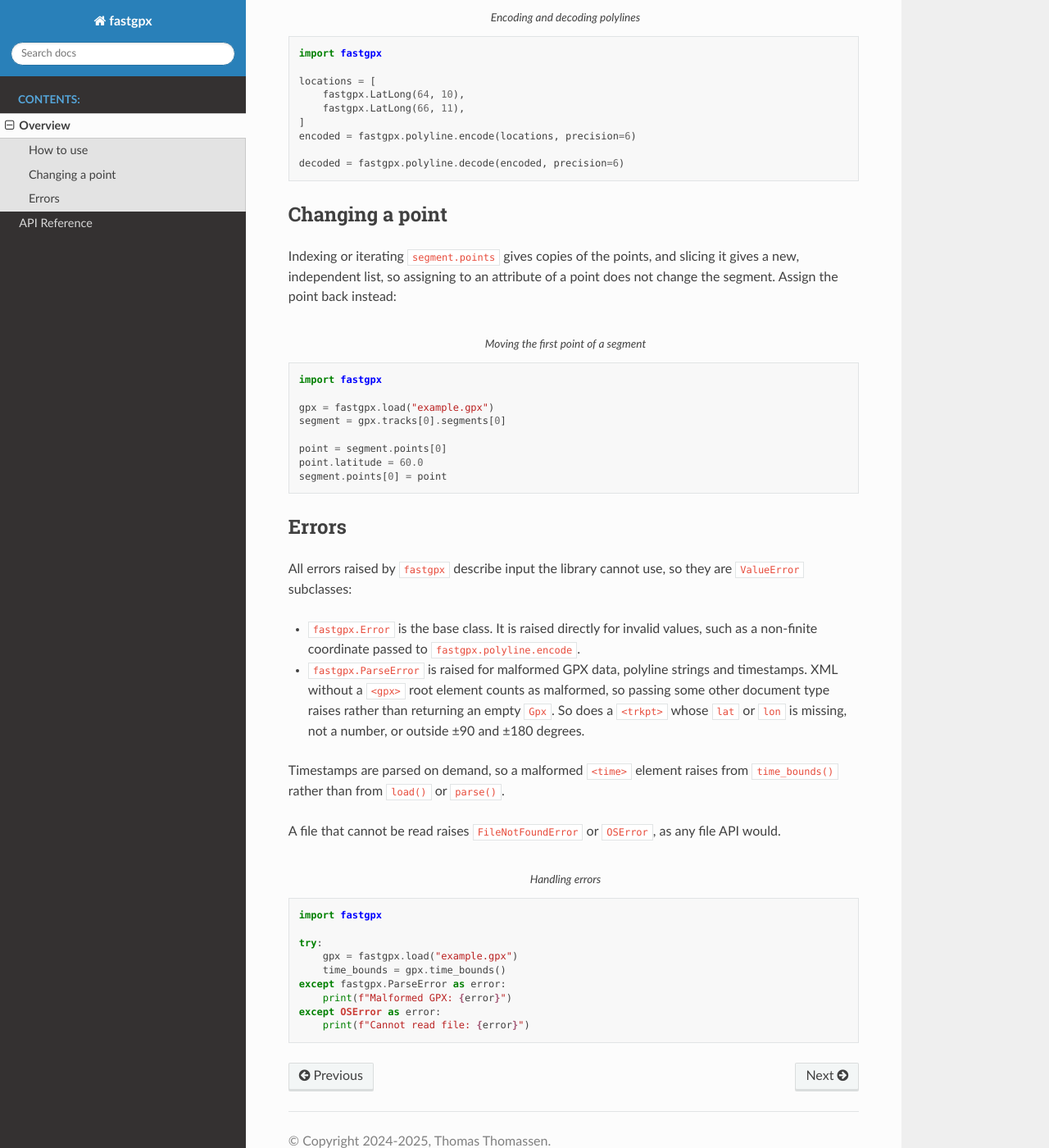
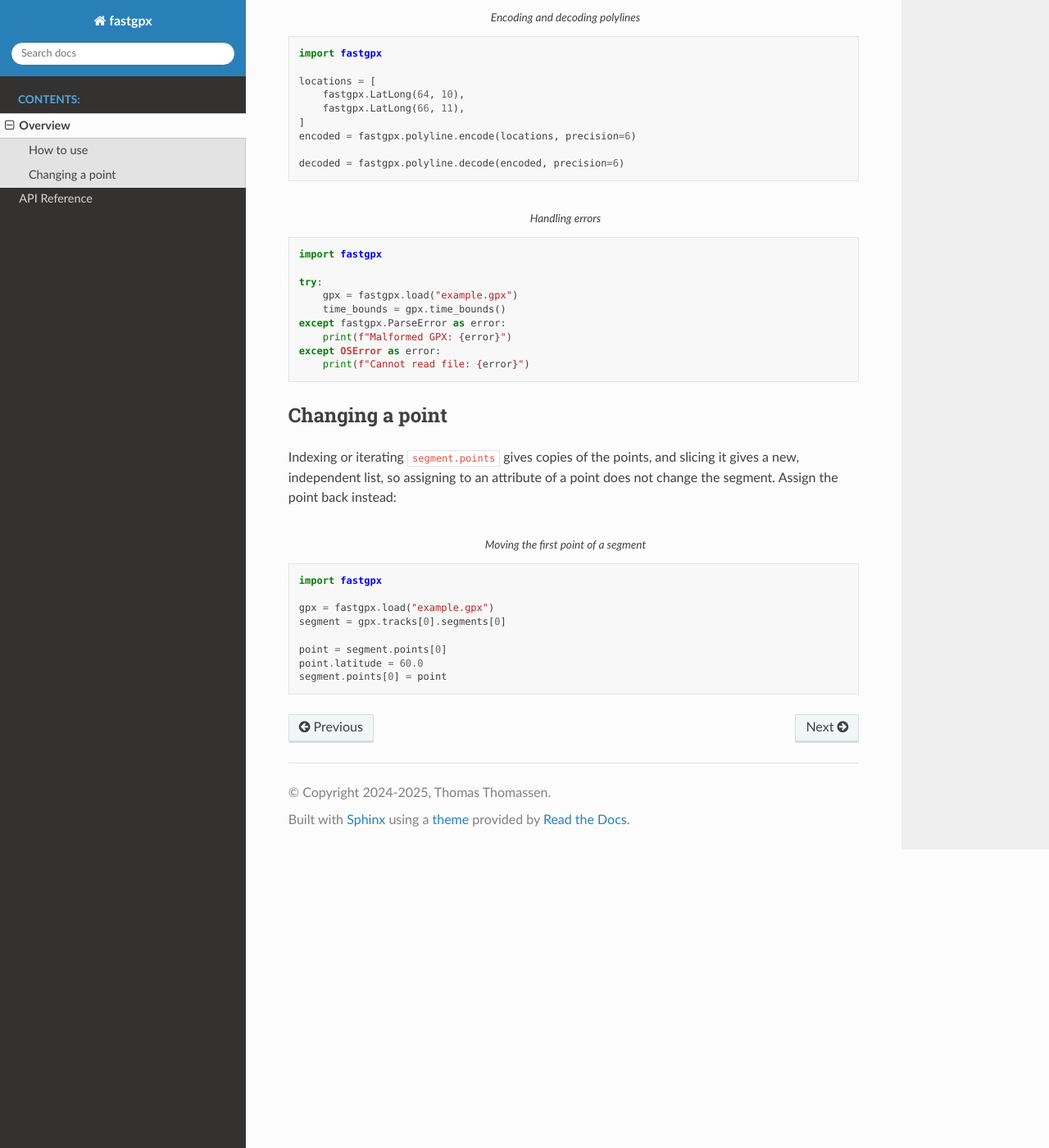
Before and after one commit to thomthom/fastgpx, a Sphinx documentation site: the page built from docs/source/overview.rst, in a window 1280 px wide and 1400 px high, scrolled down 672 px. Shown: the whole window at 82% size. Built offline with Sphinx 7.4.7 and the Read the Docs theme 3.1.0, drawn with Linux system fonts in a browser that asks for light colours.

Commit message:
Describe the error classes on the classes, not in the overview.
The overview's Errors section repeated what the API reference shows for
fastgpx.Error and fastgpx.ParseError and then enumerated inputs that count as
malformed, which the reference and the tests already hold. The hierarchy text
is now the classes' own docstrings, set on the exception types from the
binding, and the note about unreadable files is on load(). The overview keeps
only the error-handling example, under "How to use" with the other examples.

Co-Authored-By: Claude Fable 5.1 <noreply@anthropic.com>

```diff
--- a/docs/source/overview.rst
+++ b/docs/source/overview.rst
@@ -44,6 +44,20 @@ How to use
   decoded = fastgpx.polyline.decode(encoded, precision=6)
 
 
+.. code-block:: python
+  :caption: Handling errors
+
+  import fastgpx
+
+  try:
+      gpx = fastgpx.load("example.gpx")
+      time_bounds = gpx.time_bounds()
+  except fastgpx.ParseError as error:
+      print(f"Malformed GPX: {error}")
+  except OSError as error:
+      print(f"Cannot read file: {error}")
+
+
 Changing a point
 ----------------
 
@@ -62,35 +76,3 @@ the point back instead:
   point = segment.points[0]
   point.latitude = 60.0
   segment.points[0] = point
-
-
-Errors
-------
-
-All errors raised by ``fastgpx`` describe input the library cannot use, so they are
-``ValueError`` subclasses:
-
-- ``fastgpx.Error`` is the base class. It is raised directly for invalid values, such as a
-  non-finite coordinate passed to ``fastgpx.polyline.encode``.
-- ``fastgpx.ParseError`` is raised for malformed GPX data, polyline strings and timestamps. XML
-  without a ``<gpx>`` root element counts as malformed, so passing some other document type
-  raises rather than returning an empty ``Gpx``. So does a ``<trkpt>`` whose ``lat`` or ``lon``
-  is missing, not a number, or outside ±90 and ±180 degrees.
-
-Timestamps are parsed on demand, so a malformed ``<time>`` element raises from
-``time_bounds()`` rather than from ``load()`` or ``parse()``.
-
-A file that cannot be read raises ``FileNotFoundError`` or ``OSError``, as any file API would.
-
-.. code-block:: python
-  :caption: Handling errors
-
-  import fastgpx
-
-  try:
-      gpx = fastgpx.load("example.gpx")
-      time_bounds = gpx.time_bounds()
-  except fastgpx.ParseError as error:
-      print(f"Malformed GPX: {error}")
-  except OSError as error:
-      print(f"Cannot read file: {error}")
```
Also changed, not shown: 2 other files.
